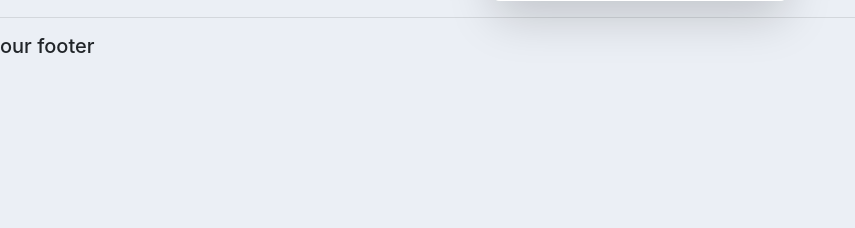
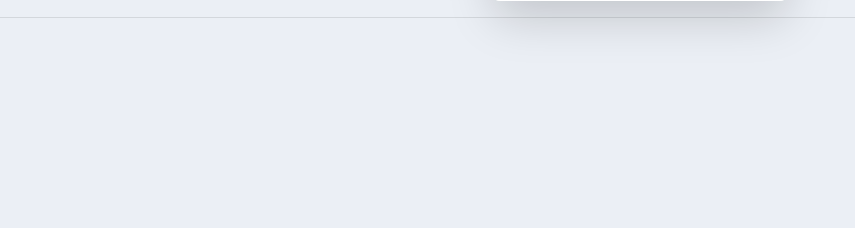
Before and after one commit to Navyashree2002/CRM_django, a Django app: page /create_cus in a window 1280 px wide. Shown: the part 443-671 px from the top of the page, without its empty margins (0-855 px from the left). Run offline with Django 4.2, Linux system fonts and the light colour scheme; a user stored in the database is signed in.

Commit message:
second  commit

```diff
--- a/accounts/templates/accounts/main.html
+++ b/accounts/templates/accounts/main.html
@@ -37,7 +37,7 @@
 
 
     <hr>
-    <h5>our footer</h5>
+
 
 
 </body>
```
Also changed, not shown: db.sqlite3.
